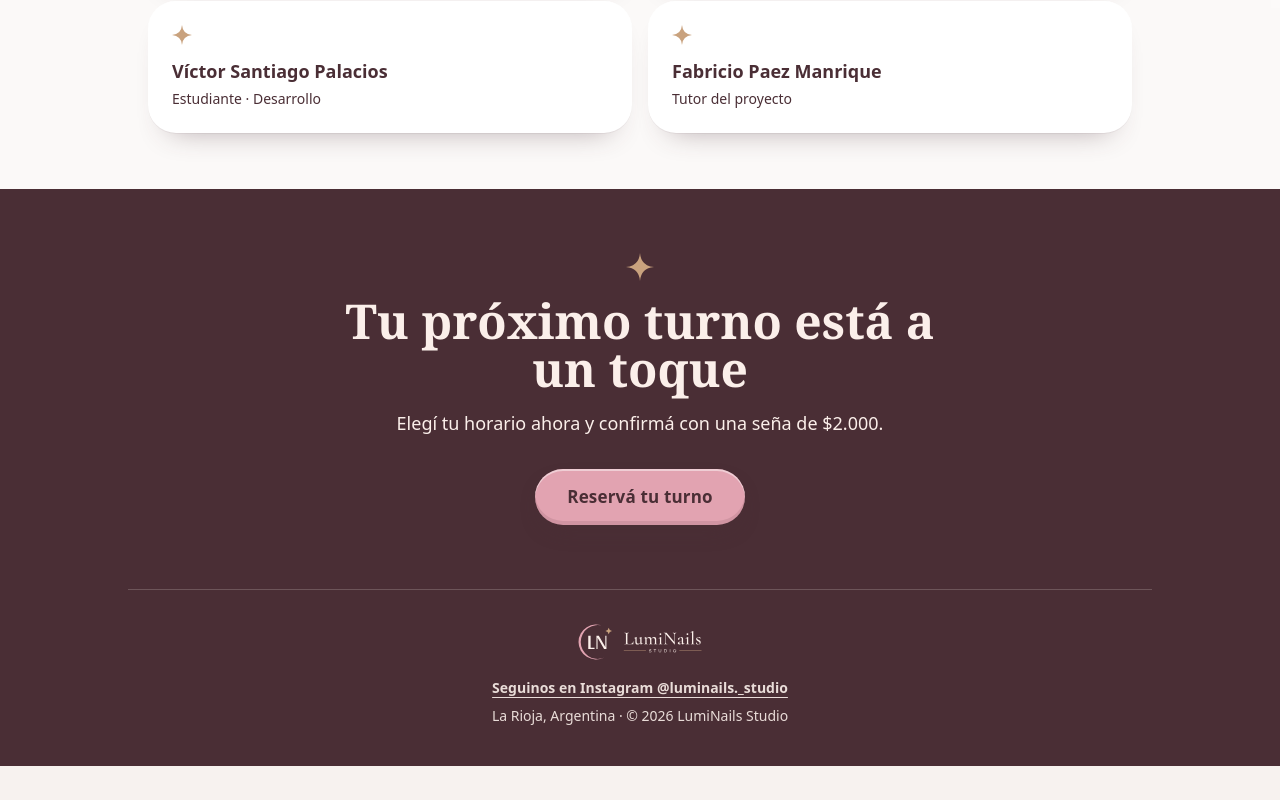
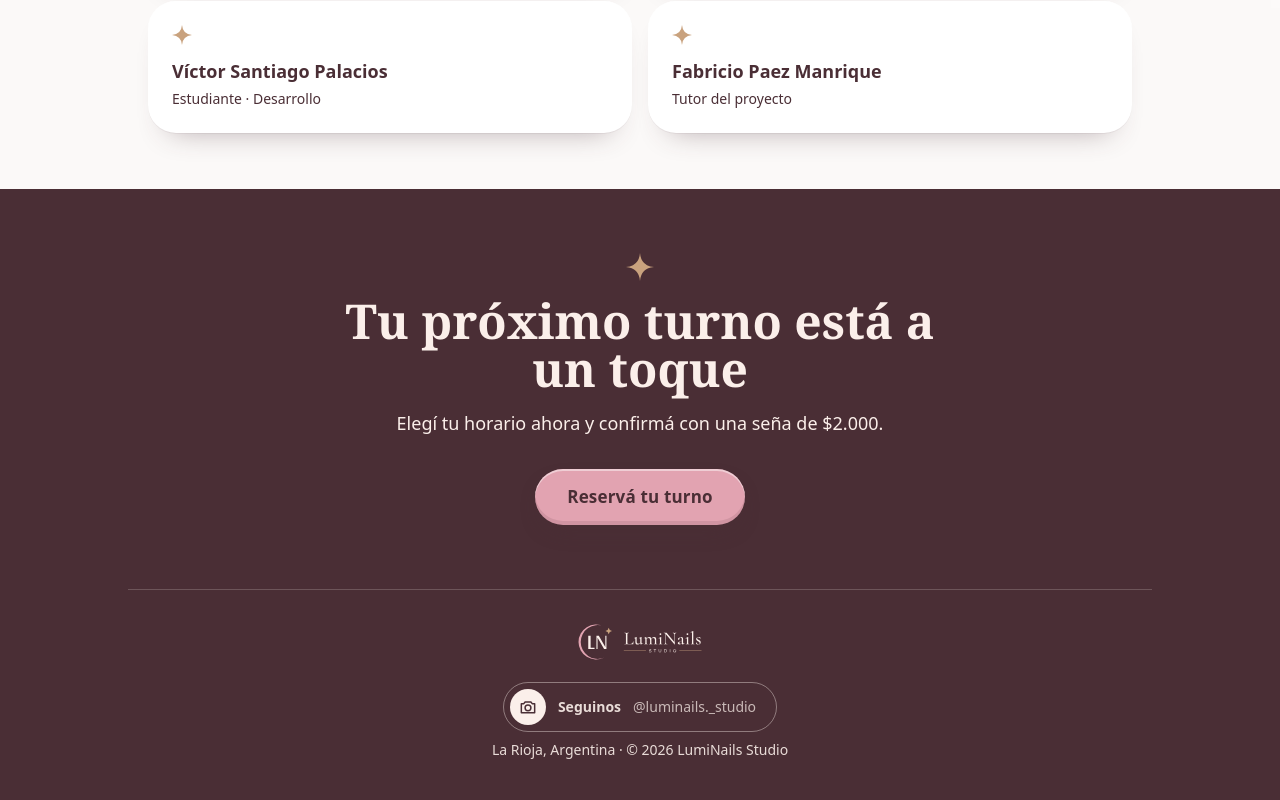
Before and after one commit to Fabri2022/Proyecto-Luminails, a Next.js app: page / in a window 1280 px wide. Shown: the part 3549-4349 px from the top of the page. Before the commit the page ends 4315 px from the top, so only its background shows below. Built offline with nearby package versions, Linux system fonts and the light colour scheme.

Commit message:
Pie: botón "Seguinos" con ícono que lleva al Instagram del negocio
Co-Authored-By: Claude Sonnet 5.5 <noreply@anthropic.com>
Claude-Session: https://claude.ai/code/session_01Pic6ZqCBdUZyWkQZPDuqU4

```diff
--- a/src/app/page.tsx
+++ b/src/app/page.tsx
@@ -305,16 +305,22 @@ function Pie() {
           height={86}
           className="mx-auto h-10 w-auto"
         />
-        <p className="mt-4">
         <a
           href="https://www.instagram.com/luminails._studio"
           target="_blank"
           rel="noopener noreferrer"
-            className="font-semibold underline underline-offset-4"
+          aria-label="Seguinos en Instagram: @luminails._studio"
+          className="mx-auto mt-5 inline-flex min-h-12 items-center gap-3 rounded-full border border-blush/40 py-1.5 pl-1.5 pr-5 font-semibold hover:bg-blush/10 focus-visible:outline-2 focus-visible:outline-offset-2 focus-visible:outline-blush"
         >
-            Seguinos en Instagram @luminails._studio
+          <span className="flex h-9 w-9 items-center justify-center rounded-full bg-blush text-cacao">
+            <svg viewBox="0 0 24 24" aria-hidden="true" className="h-5 w-5" fill="none" stroke="currentColor" strokeWidth="1.8" strokeLinecap="round" strokeLinejoin="round">
+              <path d="M4 8h3l1.5-2h7L17 8h3v11H4z" />
+              <circle cx="12" cy="13" r="3.5" />
+            </svg>
+          </span>
+          Seguinos
+          <span className="font-normal opacity-80">@luminails._studio</span>
         </a>
-        </p>
         <p className="mt-2">La Rioja, Argentina · © 2026 LumiNails Studio</p>
       </div>
     </footer>
```
Lines whose indentation alone changed are shown as unchanged.
